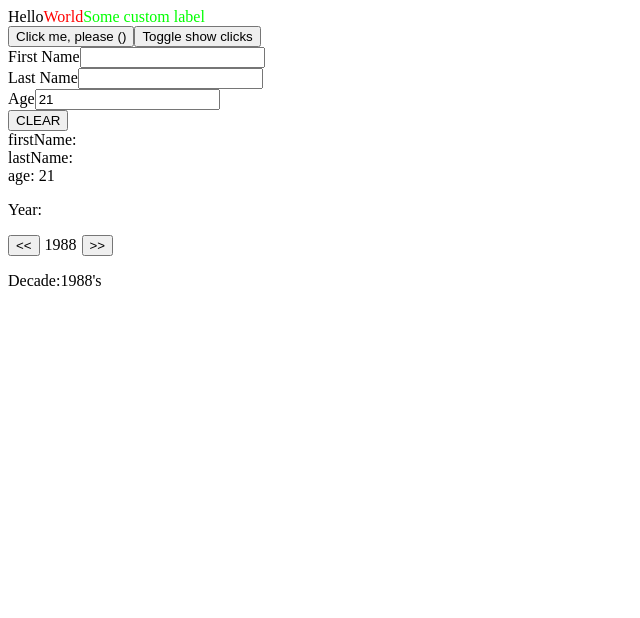
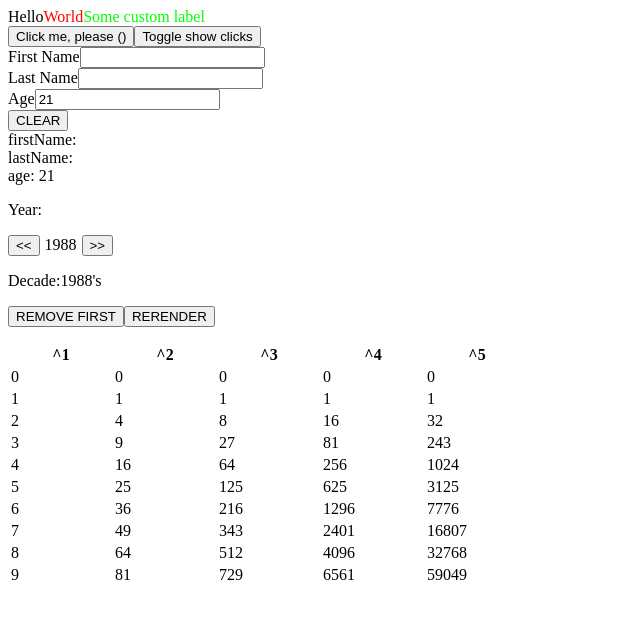
Before and after one commit to Korobkina-Tetiana/learn-react-hools, a React (Create React App) app: page / in a window 1280 px wide. Shown: the top 618 px of the page, without its empty margins (0-640 px from the left). Built offline with nearby package versions, Linux system fonts and the light colour scheme.

Commit message:
useState initialization

```diff
--- /dev/null
+++ b/src/Chapter-4.js
@@ -0,0 +1,85 @@
+import { useState } from "react";
+
+function someHeavyFunc (maxNumber, maxPow) {
+    const data = [];
+    for ( let i = 0; i < maxNumber; i++ ) {
+        const record = {};
+        for ( let pow = 1; pow <= maxPow; pow++ ) {
+            record[pow] = Math.pow(i, pow);
+        }
+        data.push(record);
+    }
+
+    return data;
+}
+
+function Row({ record }) {
+
+    return(
+        <tr>
+            {Object.values(record)
+                .sort((a, b) => a - b)
+                .map((value, i) => (
+                    <td key={i}>{value}</td>
+                ))}
+        </tr>
+    )
+}
+
+function HeaderRow({ maxPow }) {
+
+    const cells = [];
+
+    for ( let pow = 1; pow <= maxPow; pow++ ) {
+        cells.push(
+            <th style={{ minWidth: 100 }} key={pow}>
+                ^{pow}
+            </th>
+        );
+    }
+
+    return <tr>{cells}</tr>
+}
+
+const MAX_NUMBER = 10;
+const MAX_POW = 5;
+
+export function Estimation() {
+    const [data, setData] = useState(() => {
+        console.log('useState initialization');
+        return someHeavyFunc(MAX_NUMBER, MAX_POW);
+    });
+
+    const [, setTrigger] = useState();
+
+    const rerender = () => setTrigger({});
+
+    const removeFirst = () => {
+        setData(prevValue => {
+            const [, ...rest] = prevValue;
+            return rest;
+
+        });
+    };
+
+    console.log('Estimation has been rendered');
+
+    return (
+        <>
+        <p>
+            <button onClick={removeFirst}>REMOVE FIRST</button>
+            <button onClick={rerender}>RERENDER</button>
+        </p>
+        <table>
+            <thead>
+                <HeaderRow maxPow={MAX_POW} />
+            </thead>
+            <tbody>
+                {data.map(record => (
+                    <Row key={record['1']} record={record} />
+                ))}
+            </tbody>
+        </table>
+        </>
+    )
+};
--- a/src/index.js
+++ b/src/index.js
@@ -4,6 +4,7 @@ import { HelloWorld } from './HelloWorld';
 import { Clicker } from './Chapter-1';
 import { FormExample } from './Chapter-2';
 import { Example } from './Chapter-3';
+import { Estimation } from './Chapter-4'
 
 const RED = '#F00';
 
@@ -14,5 +15,6 @@ root.render(
     <Clicker />
     <FormExample />
     <Example />
+    <Estimation />
   </React.StrictMode>
 );
```
